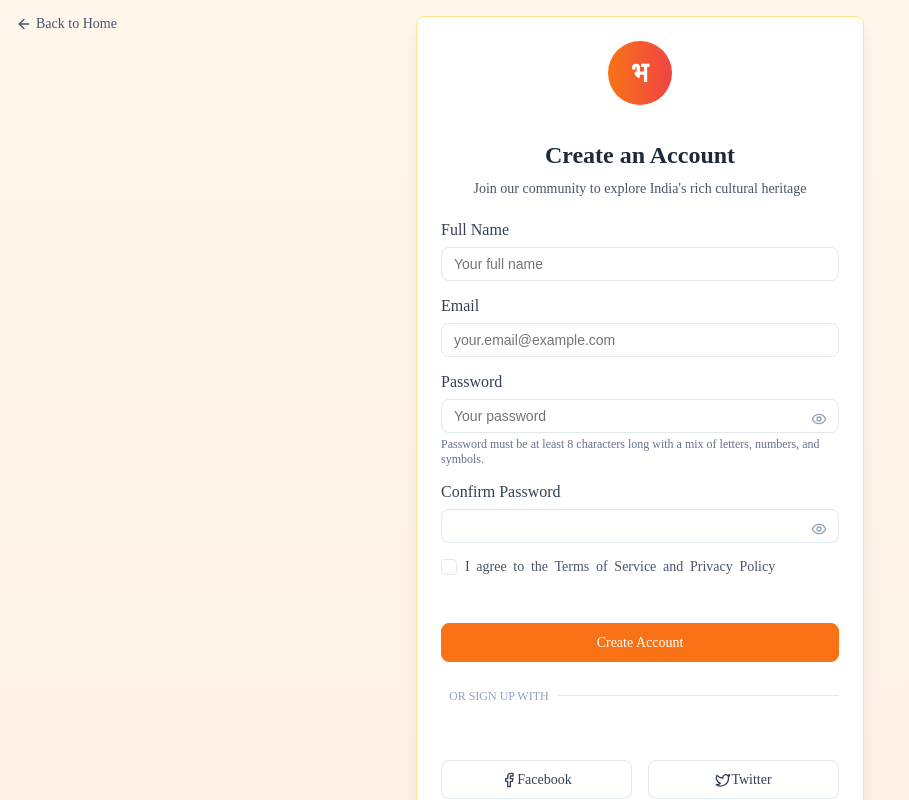
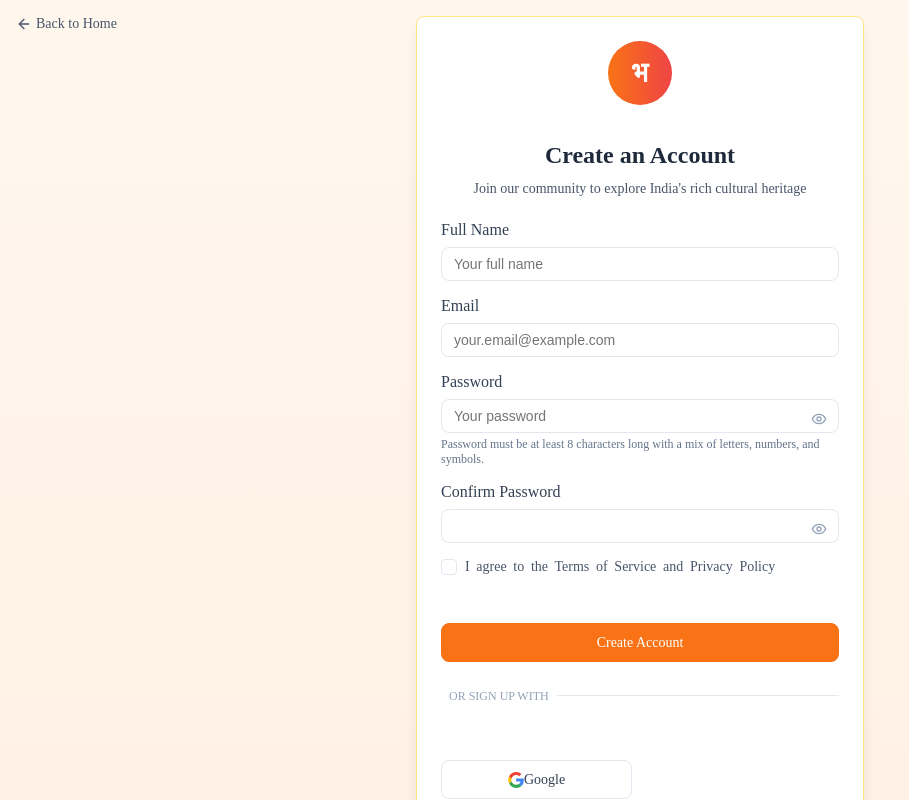
Before and after one commit to prasadmahind123/IndianCulture, a React (Vite) app: page /register in a window 1280 px wide. Shown: the top 800 px of the page, without its empty margins (0-909 px from the left). Built offline with nearby package versions, Linux system fonts and the light colour scheme.

Commit message:
Update Register.jsx

```diff
--- a/src/Pages/Register.jsx
+++ b/src/Pages/Register.jsx
@@ -6,11 +6,13 @@
 import {
   getAuth,
   createUserWithEmailAndPassword,
+  GoogleAuthProvider,
+  signInWithPopup,
 } from 'firebase/auth';
 import { app } from '../FireBase';
 import { getDatabase, ref, set } from 'firebase/database';
 const auth = getAuth(app);
-
+const googleProvider = new GoogleAuthProvider();
 export default function Register() {
     const navigate = useNavigate();
     const [showPassword, setShowPassword] = useState(false)
@@ -58,7 +60,23 @@
         setPassword('');
         setConfirmPassword('');
       };
-
+      const handleGoogleSignIn = async () => {
+        setIsLoading(true);
+        try {
+          const result = await signInWithPopup(auth, googleProvider);
+          const user = result.user;
+          await set(ref(getDatabase(app), 'users/' + user.email.split('@')[0]), {
+            name: user.displayName,
+            email: user.email,
+            password: user.uid,
+          });
+          navigate('/');
+        } catch (error) {
+          alert(error.message);
+        } finally {
+          setIsLoading(false);
+        }
+      }
       if (isLoading) {
         return (
           <div className="loader-container">
@@ -270,40 +288,16 @@
             </div>
 
             <div className="auth-social-buttons">
-              <button className="auth-btn btn-social">
-                <svg
-                  xmlns="http://www.w3.org/2000/svg"
-                  width="18"
-                  height="18"
-                  viewBox="0 0 24 24"
-                  fill="none"
-                  stroke="currentColor"
-                  strokeWidth="2"
-                  strokeLinecap="round"
-                  strokeLinejoin="round"
-                  className="auth-icon-small"
-                >
-                  <path d="M18 2h-3a5 5 0 0 0-5 5v3H7v4h3v8h4v-8h3l1-4h-4V7a1 1 0 0 1 1-1h3z" />
+              <button className="auth-btn btn-social" onClick={handleGoogleSignIn}>
+                <svg className="auth-icon-small" xmlns="http://www.w3.org/2000/svg" width="15" height="20" preserveAspectRatio="xMidYMid" viewBox="0 0 256 262" id="google">
+                  <path fill="#4285F4" d="M255.878 133.451c0-10.734-.871-18.567-2.756-26.69H130.55v48.448h71.947c-1.45 12.04-9.283 30.172-26.69 42.356l-.244 1.622 38.755 30.023 2.685.268c24.659-22.774 38.875-56.282 38.875-96.027"></path>
+                  <path fill="#34A853" d="M130.55 261.1c35.248 0 64.839-11.605 86.453-31.622l-41.196-31.913c-11.024 7.688-25.82 13.055-45.257 13.055-34.523 0-63.824-22.773-74.269-54.25l-1.531.13-40.298 31.187-.527 1.465C35.393 231.798 79.49 261.1 130.55 261.1"></path>
+                  <path fill="#FBBC05" d="M56.281 156.37c-2.756-8.123-4.351-16.827-4.351-25.82 0-8.994 1.595-17.697 4.206-25.82l-.073-1.73L15.26 71.312l-1.335.635C5.077 89.644 0 109.517 0 130.55s5.077 40.905 13.925 58.602l42.356-32.782"></path>
+                  <path fill="#EB4335" d="M130.55 50.479c24.514 0 41.05 10.589 50.479 19.438l36.844-35.974C195.245 12.91 165.798 0 130.55 0 79.49 0 35.393 29.301 13.925 71.947l42.211 32.783c10.59-31.477 39.891-54.251 74.414-54.251"></path>
                 </svg>
-                Facebook
+                Google
               </button>
-              <button className="auth-btn btn-social">
-                <svg
-                  xmlns="http://www.w3.org/2000/svg"
-                  width="18"
-                  height="18"
-                  viewBox="0 0 24 24"
-                  fill="none"
-                  stroke="currentColor"
-                  strokeWidth="2"
-                  strokeLinecap="round"
-                  strokeLinejoin="round"
-                  className="auth-icon-small"
-                >
-                  <path d="M22 4s-.7 2.1-2 3.4c1.6 10-9.4 17.3-18 11.6 2.2.1 4.4-.6 6-2C3 15.5.5 9.6 3 5c2.2 2.6 5.6 4.1 9 4-.9-4.2 4-6.6 7-3.8 1.1 0 3-1.2 3-1.2z" />
-                </svg>
-                Twitter
-              </button>
+
             </div>
           </div>
           <div className="auth-footer">
@@ -319,7 +313,7 @@
 
       <footer className="auth-footer-bar">
         <div className="container">
-          <p>&copy; {new Date().getFullYear()} भारतीय विरासत. All rights reserved.</p>
+          <p>&copy; {new Date().getFullYear()} भारतीय संस्कृति. All rights reserved.</p>
         </div>
       </footer>
     </div>
```
